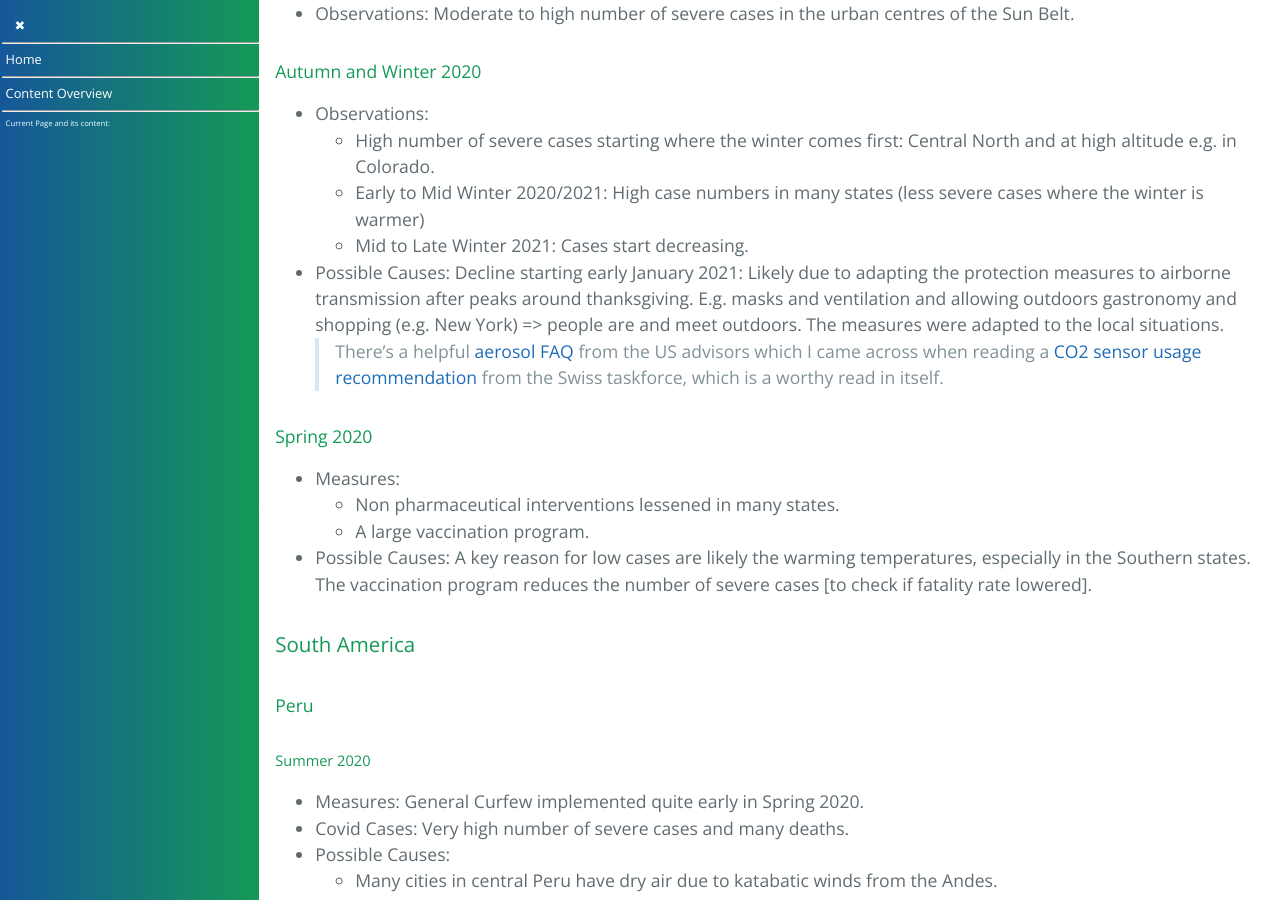
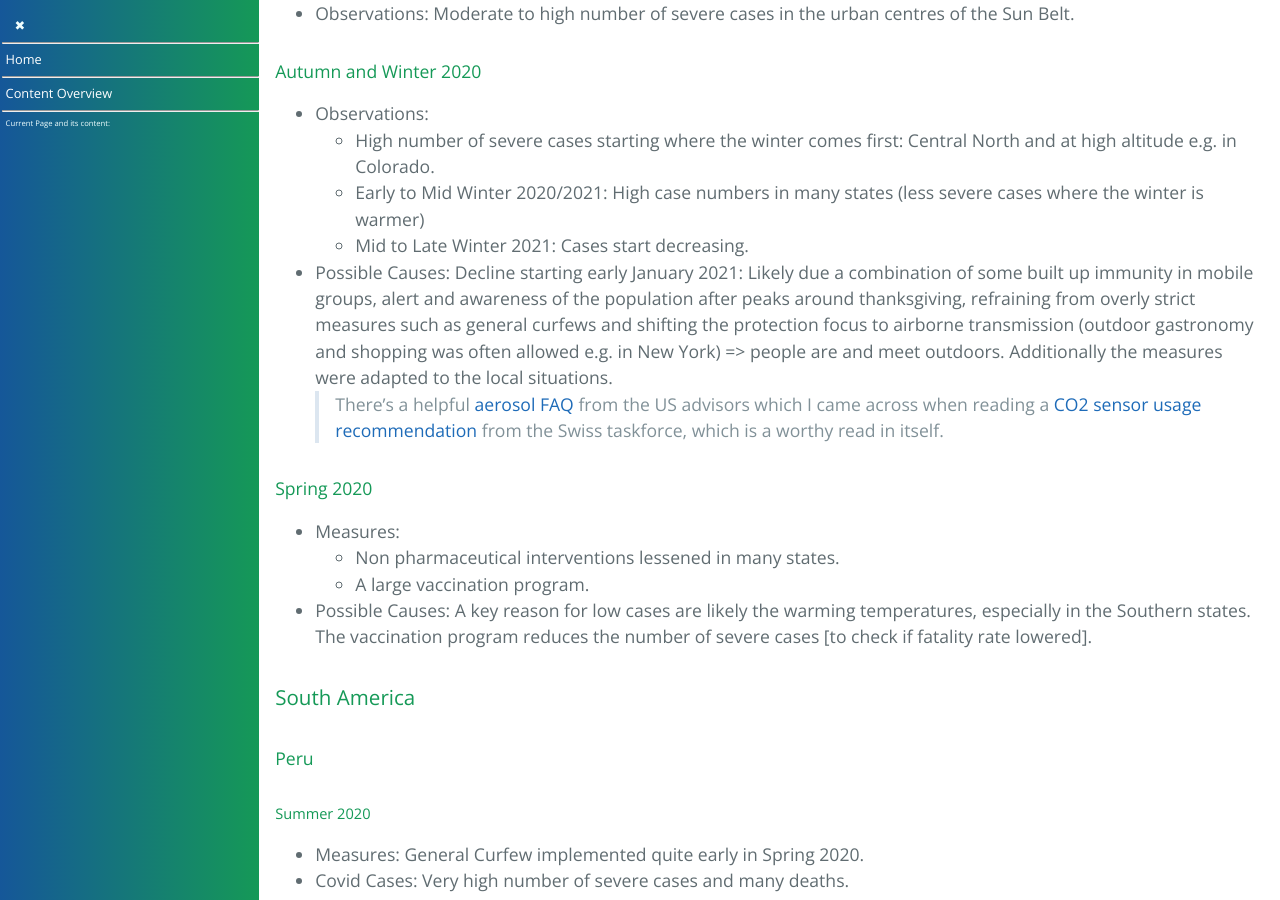
Before and after one commit to forestgrape/coronavirus, a Jekyll site: the page built from 5_epidemiological/spread_analyses.md, in a window 1280 px wide and 900 px high, scrolled down 9207 px. Built offline with Jekyll 4.4.1, drawn with Linux system fonts in a browser that asks for light colours; our own code applies the rules of GitHub Pages for plain Markdown files.

Commit message:
formulations

```diff
--- a/5_epidemiological/spread_analyses.md
+++ b/5_epidemiological/spread_analyses.md
@@ -253,7 +253,7 @@
   * High number of severe cases starting where the winter comes first: Central North and at high altitude e.g. in Colorado.
   * Early to Mid Winter 2020/2021: High case numbers in many states (less severe cases where the winter is warmer)
   * Mid to Late Winter 2021: Cases start decreasing.
-* Possible Causes: Decline starting early January 2021: Likely due to adapting the protection measures to airborne transmission after peaks around thanksgiving. E.g. masks and ventilation and allowing outdoors gastronomy and shopping (e.g. New York) => people are and meet outdoors. The measures were adapted to the local situations.
+* Possible Causes: Decline starting early January 2021: Likely due a combination of some built up immunity in mobile groups, alert and awareness of the population after peaks around thanksgiving, refraining from overly strict measures such as general curfews and shifting the protection focus to airborne transmission (outdoor gastronomy and shopping was often allowed e.g. in New York) => people are and meet outdoors. Additionally the measures were adapted to the local situations.
   > There's a helpful [aerosol FAQ](#marr-aerosol-faq) from the US advisors which I came across when reading a [CO2 sensor usage recommendation](#stocker) from the Swiss taskforce, which is a worthy read in itself.
 
 #### Spring 2020
```
